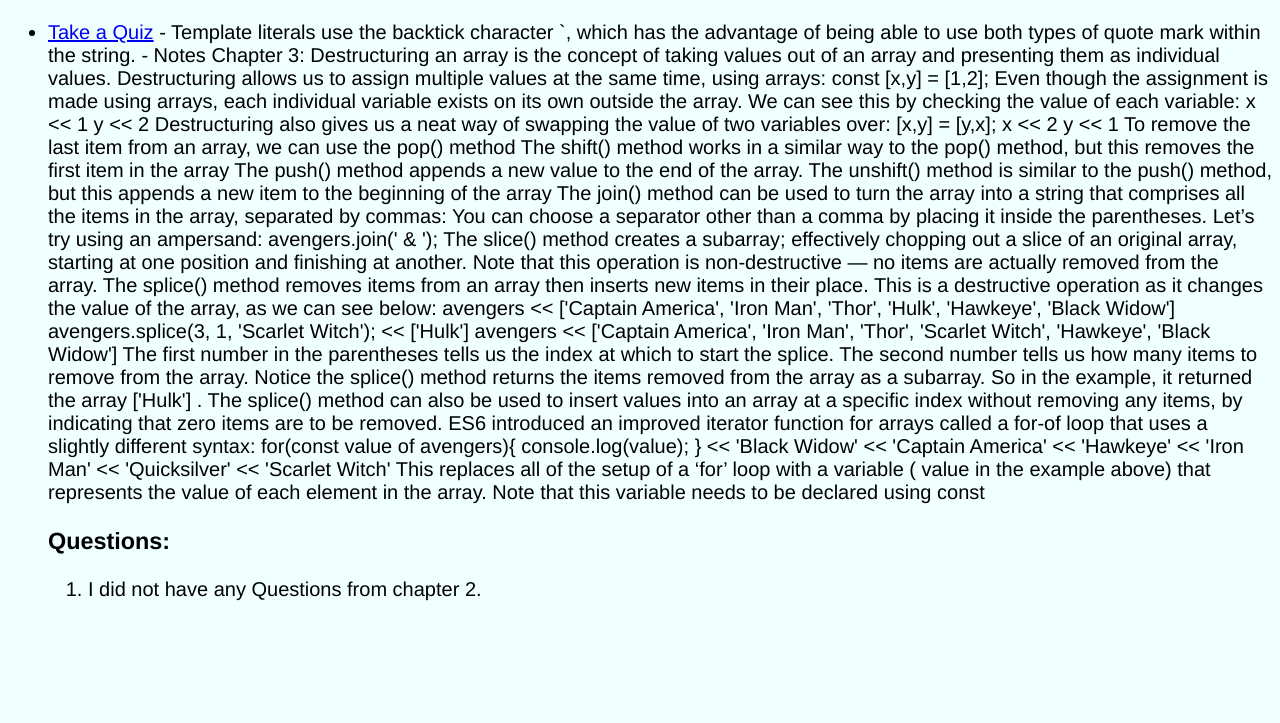
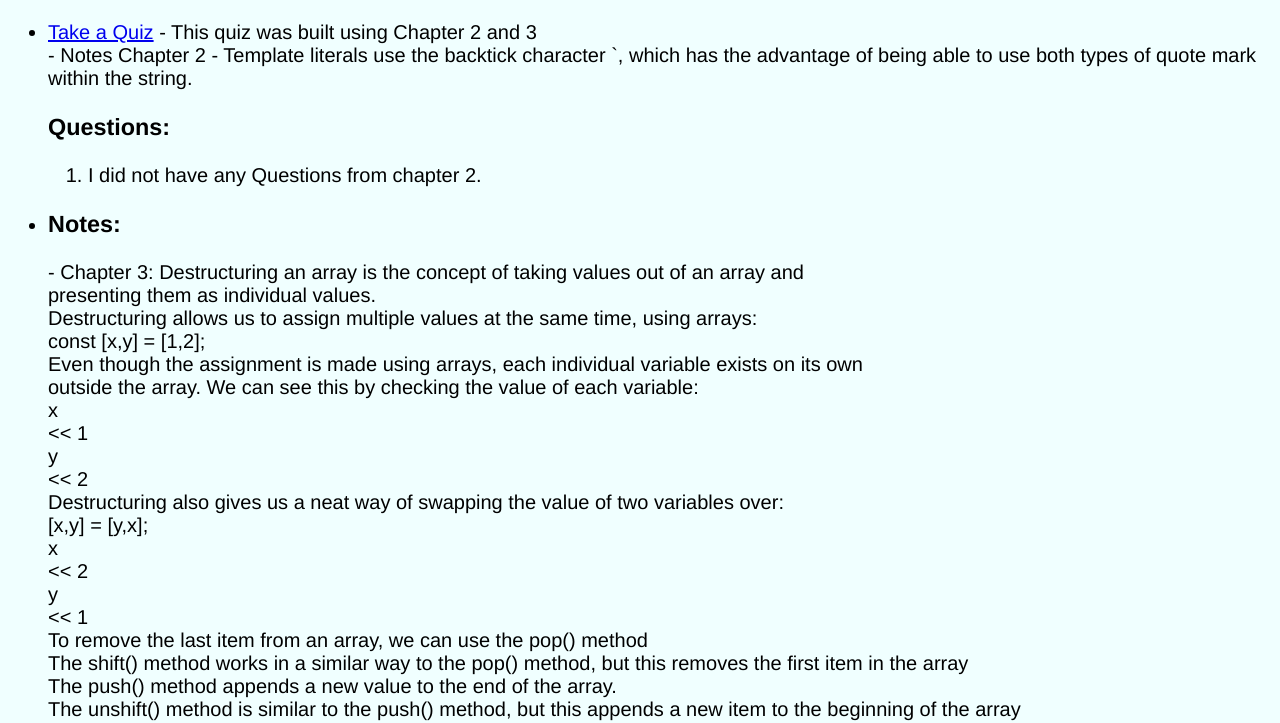
Before and after one commit to Rick-243/WDD-330, a plain HTML site: page week02/index.html in a window 1280 px wide. Shown: the part 216-939 px from the top of the page. Before the commit the page ends 837 px from the top, so only its background shows below. Drawn offline with Linux system fonts and the light colour scheme.

Commit message:
Added line breaks for readability

```diff
--- a/week02/index.html
+++ b/week02/index.html
@@ -11,59 +11,9 @@
     <h2>Week02</h2>
     <ul>
       <li>
-        <a href="quiz.html">Take a Quiz</a> - Template literals use the backtick character `,
+        <a href="quiz.html">Take a Quiz</a> - This quiz was built using Chapter 2 and 3<br>
+        - Notes Chapter 2 - Template literals use the backtick character `,
         which has the advantage of being able to use both types of quote mark within the string.
-        <a href=""></a> - Notes Chapter 3: Destructuring an array is the concept of taking values
-        out of an array and presenting them as individual values.
-        Destructuring allows us to assign multiple values at the same time, using arrays:
-        const [x,y] = [1,2];
-        Even though the assignment is made using arrays, each individual variable exists on its own
-        outside the array. We can see this by checking the value of each variable:
-        x
-        << 1
-        y
-        << 2
-        Destructuring also gives us a neat way of swapping the value of two variables over:
-        [x,y] = [y,x];
-        x
-        << 2
-        y
-        << 1
-        To remove the last item from an array, we can use the pop() method
-        The shift() method works in a similar way to the pop() method, but this removes the first item in the array
-        The push() method appends a new value to the end of the array.
-        The unshift() method is similar to the push() method, but this appends a new item to the beginning of the array
-        The join() method can be used to turn the array into a string that comprises all the items in the array, separated by commas:
-        You can choose a separator other than a comma by placing it inside the parentheses. Let’s try using an ampersand:
-        avengers.join(' & ');
-        The slice() method creates a subarray; effectively chopping out a slice of an original array, starting at one position and
-        finishing at another. Note that this operation is non-destructive ― no items are actually removed from the array.
-        The splice() method removes items from an array then inserts new items in their place. This is a destructive operation as it
-        changes the value of the array, as we can see below:
-        avengers
-        << ['Captain America', 'Iron Man', 'Thor', 'Hulk', 'Hawkeye', 'Black Widow']
-        avengers.splice(3, 1, 'Scarlet Witch');
-        << ['Hulk']
-        avengers
-        << ['Captain America', 'Iron Man', 'Thor', 'Scarlet Witch', 'Hawkeye', 'Black Widow']
-        The first number in the parentheses tells us the index at which to start the splice. The second number tells us how
-        many items to remove from the array.
-        Notice the splice() method returns the items removed from the array as a subarray. So in the example, it returned
-        the array ['Hulk'] .
-        The splice() method can also be used to insert values into an array at a specific index without removing any items, by indicating
-        that zero items are to be removed.
-        ES6 introduced an improved iterator function for arrays called a for-of loop that uses a slightly different syntax:
-        for(const value of avengers){
-        console.log(value);
-        }
-        << 'Black Widow'
-        << 'Captain America'
-        << 'Hawkeye'
-        << 'Iron Man'
-        << 'Quicksilver'
-        << 'Scarlet Witch'
-        This replaces all of the setup of a ‘for’ loop with a variable ( value in the example above) that represents the value of
-        each element in the array. Note that this variable needs to be declared using const
         <h3>Questions:</h3>
         <ol>
           <li>
@@ -71,6 +21,60 @@
           </li>
         </ol>
       </li>
+      <li>
+        <h3>Notes:</h3>
+        - Chapter 3: Destructuring an array is the concept of taking values out of an array and<br>
+        presenting them as individual values.<br>
+        Destructuring allows us to assign multiple values at the same time, using arrays:<br>
+        const [x,y] = [1,2];<br>
+        Even though the assignment is made using arrays, each individual variable exists on its own<br>
+        outside the array. We can see this by checking the value of each variable:<br>
+        x<br>
+        << 1<br>
+        y<br>
+        << 2<br>
+        Destructuring also gives us a neat way of swapping the value of two variables over:<br>
+        [x,y] = [y,x];<br>
+        x<br>
+        << 2<br>
+        y<br>
+        << 1<br>
+        To remove the last item from an array, we can use the pop() method<br>
+        The shift() method works in a similar way to the pop() method, but this removes the first item in the array<br>
+        The push() method appends a new value to the end of the array.<br>
+        The unshift() method is similar to the push() method, but this appends a new item to the beginning of the array<br>
+        The join() method can be used to turn the array into a string that comprises all the items in the array, separated by commas:<br>
+        You can choose a separator other than a comma by placing it inside the parentheses. Let’s try using an ampersand:<br>
+        avengers.join(' & ');<br>
+        The slice() method creates a subarray; effectively chopping out a slice of an original array, starting at one position and<br>
+        finishing at another. Note that this operation is non-destructive ― no items are actually removed from the array.<br>
+        The splice() method removes items from an array then inserts new items in their place. This is a destructive operation as it<br>
+        changes the value of the array, as we can see below:<br>
+        avengers<br>
+        << ['Captain America', 'Iron Man', 'Thor', 'Hulk', 'Hawkeye', 'Black Widow']<br>
+        avengers.splice(3, 1, 'Scarlet Witch');<br>
+        << ['Hulk']<br>
+        avengers<br>
+        << ['Captain America', 'Iron Man', 'Thor', 'Scarlet Witch', 'Hawkeye', 'Black Widow']<br>
+        The first number in the parentheses tells us the index at which to start the splice. The second number tells us how<br>
+        many items to remove from the array.<br>
+        Notice the splice() method returns the items removed from the array as a subarray. So in the example, it returned<br>
+        the array ['Hulk'] .<br>
+        The splice() method can also be used to insert values into an array at a specific index without removing any items, by indicating<br>
+        that zero items are to be removed.<br>
+        ES6 introduced an improved iterator function for arrays called a for-of loop that uses a slightly different syntax:<br>
+        for(const value of avengers){<br>
+        console.log(value);<br>
+        }<br>
+        << 'Black Widow'<br>
+        << 'Captain America'<br>
+        << 'Hawkeye'<br>
+        << 'Iron Man'<br>
+        << 'Quicksilver'<br>
+        << 'Scarlet Witch'<br>
+        This replaces all of the setup of a ‘for’ loop with a variable ( value in the example above) that represents the value of<br>
+        each element in the array. Note that this variable needs to be declared using const.<br>
+      </li>
     </ul>
   </body>
 </html>
```
